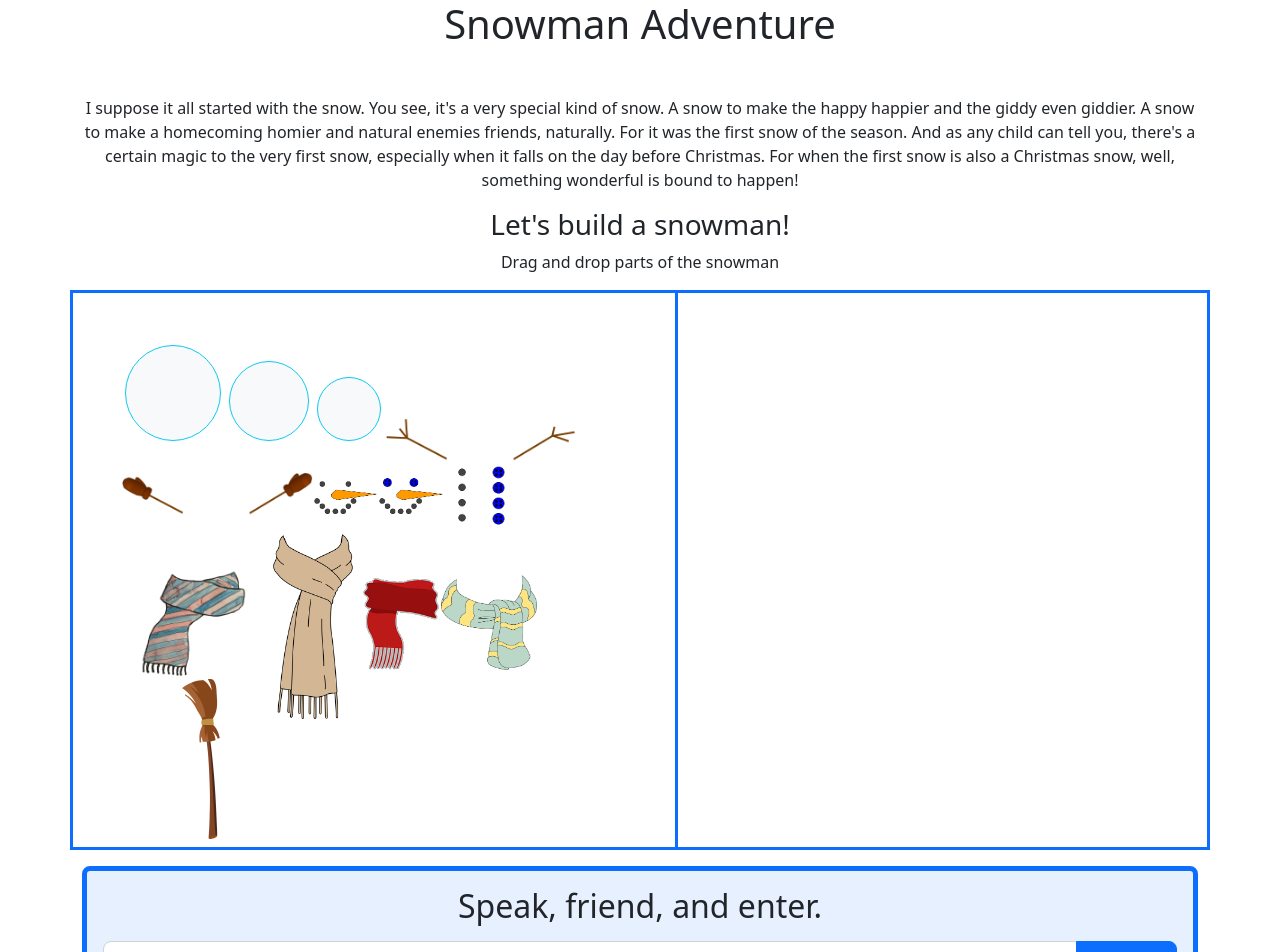
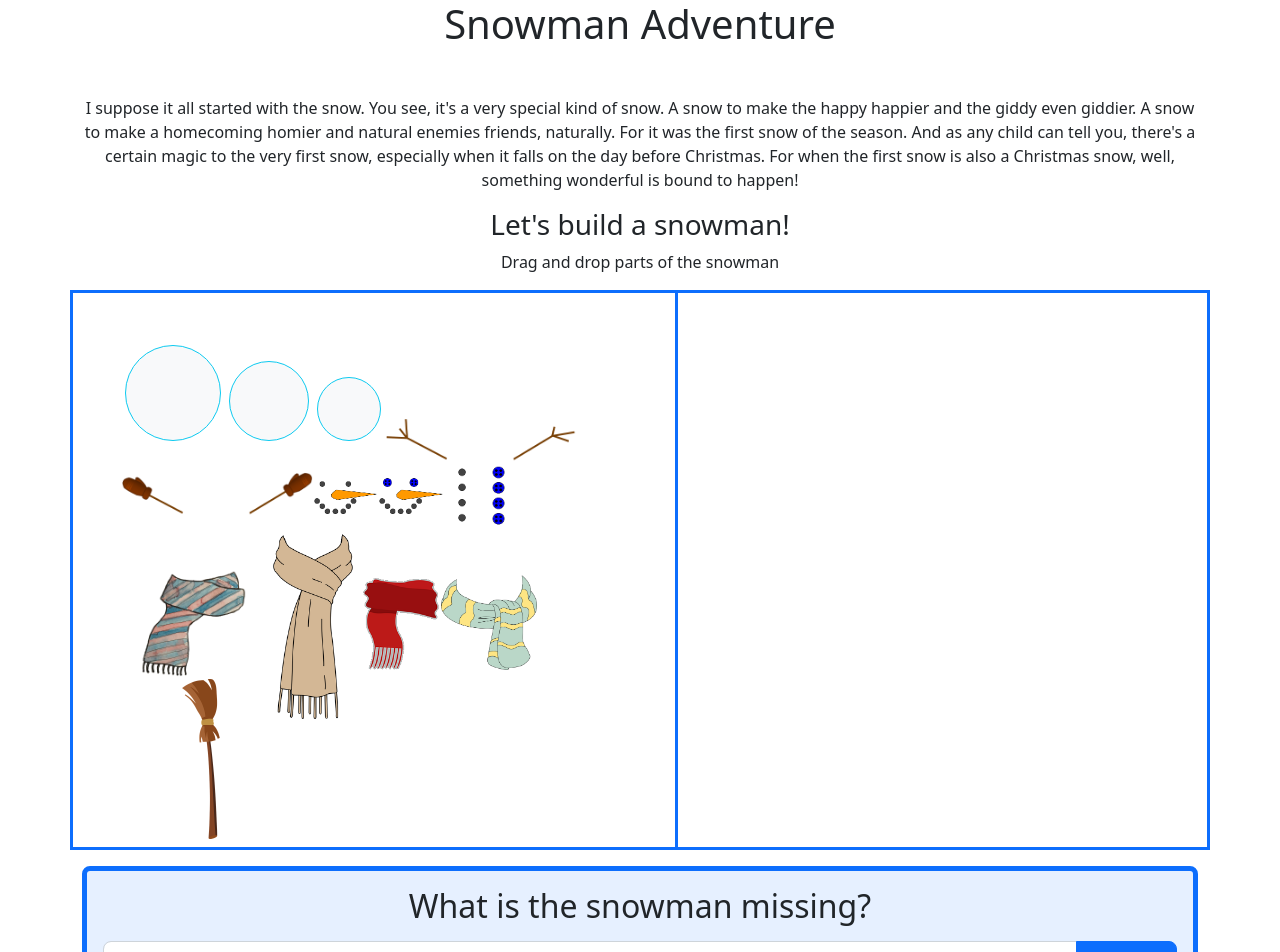
Before and after one commit to m1robyndunstan/VirtualEscapeRooms, an Angular app in the folder VirtualEscapeRooms/: page /snowman in a window 1280 px wide. Shown: the top 952 px of the page. Built offline with nearby package versions, Linux system fonts and the light colour scheme.

Commit message:
correct answer iterates screen

```diff
--- a/VirtualEscapeRooms/src/app/shared/enter-solution/enter-solution.component.ts
+++ b/VirtualEscapeRooms/src/app/shared/enter-solution/enter-solution.component.ts
@@ -1,4 +1,4 @@
-import { Component, OnInit } from '@angular/core';
+import { Component, EventEmitter, Input, OnInit, Output } from '@angular/core';
 import { FormControl } from '@angular/forms';
 
 @Component({
@@ -7,19 +7,19 @@ import { FormControl } from '@angular/forms';
   styleUrls: ['./enter-solution.component.scss']
 })
 export class EnterSolutionComponent implements OnInit {
-  question = "Speak, friend, and enter.";
-  answer = "friend";
-  validation = AnswerValidationType.Exact;
-  clues = [
+  @Input() question: string = "Speak, friend, and enter.";
+  @Input() answer:string = "friend";
+  @Input() validation: AnswerValidationType = AnswerValidationType.Exact;
+  @Input() clues: string[] = [
     "Who is speaking?",
     "Replace commas with quotes."
   ];
+
+  @Output() puzzleSolved = new EventEmitter();
+
   displayedClues: string[] = [];
 
   answerControl = new FormControl('');
-
-  clueText = "";
-  clueCount = 0;
 
   constructor() { }
 
@@ -40,15 +40,14 @@ export class EnterSolutionComponent implements OnInit {
       }
 
       if (correct) {
-        // Call an input function
-        alert("You're right!");
+        this.puzzleSolved.emit();
       }
       else {
         if (this.displayedClues.length < this.clues.length) {
           this.displayedClues.push(this.clues[this.displayedClues.length]);
         }
         else if (this.displayedClues.length == this.clues.length) {
-          this.displayedClues.push("The answer is: " + this.answer);
+          this.displayedClues.push("The answer is: " + this.answer.toUpperCase());
         }
       }
     }
--- a/VirtualEscapeRooms/src/app/snowman-adventure/snowman-adventure.component.html
+++ b/VirtualEscapeRooms/src/app/snowman-adventure/snowman-adventure.component.html
@@ -14,7 +14,13 @@
             </p>
             <h3 class="text-center">Let's build a snowman!</h3>
             <app-build-snowman></app-build-snowman>
-            <app-enter-solution></app-enter-solution>
+            <app-enter-solution
+                [question]="questions[0]"
+                [answer]="answers[0]"
+                [validation]="answerValidation[0]"
+                [clues]="clues[0]"
+                (puzzleSolved)="continue()"
+            ></app-enter-solution>
         </ng-container>
         <ng-container *ngSwitchDefault>
             <div class="alert alert-danger text-center">
--- a/VirtualEscapeRooms/src/app/snowman-adventure/snowman-adventure.component.ts
+++ b/VirtualEscapeRooms/src/app/snowman-adventure/snowman-adventure.component.ts
@@ -1,4 +1,5 @@
 import { Component, OnInit } from '@angular/core';
+import { AnswerValidationType } from '../shared/enter-solution/enter-solution.component';
 
 @Component({
   selector: 'app-snowman-adventure',
@@ -10,14 +11,41 @@ export class SnowmanAdventureComponent implements OnInit {
   currentPage = SnowmanPages.Intro;
   availablePages = SnowmanPages;
 
+  questions = [
+    "What is the snowman missing?"
+  ];
+
+  answers = [
+    "hat"
+  ];
+
+  answerValidation = [
+    AnswerValidationType.Includes
+  ];
+
+  clues = [
+    [
+      "His head looks a little bare.",
+      "What do you wear to keep your head warm?"
+    ]
+  ];
+
   constructor() { }
 
   ngOnInit(): void {
     //jQuery(document.getElementsByClassName("build-snowman-draggable")).draggable();
   }
 
+  continue = () => {
+    switch(this.currentPage) {
+      case SnowmanPages.Intro:
+        this.currentPage = SnowmanPages.Hats;
+        break;
+    }
+  }
 }
 
 enum SnowmanPages {
-  Intro
+  Intro,
+  Hats
 }
```
